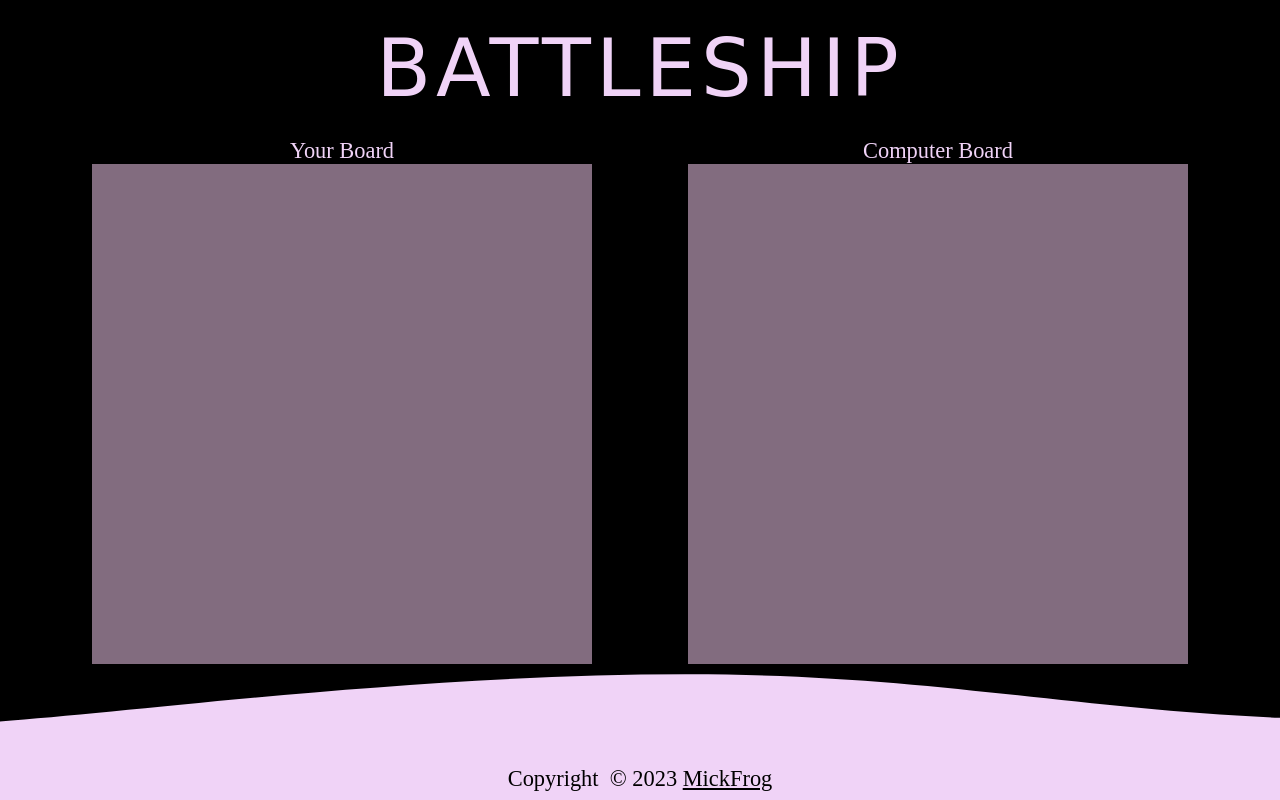
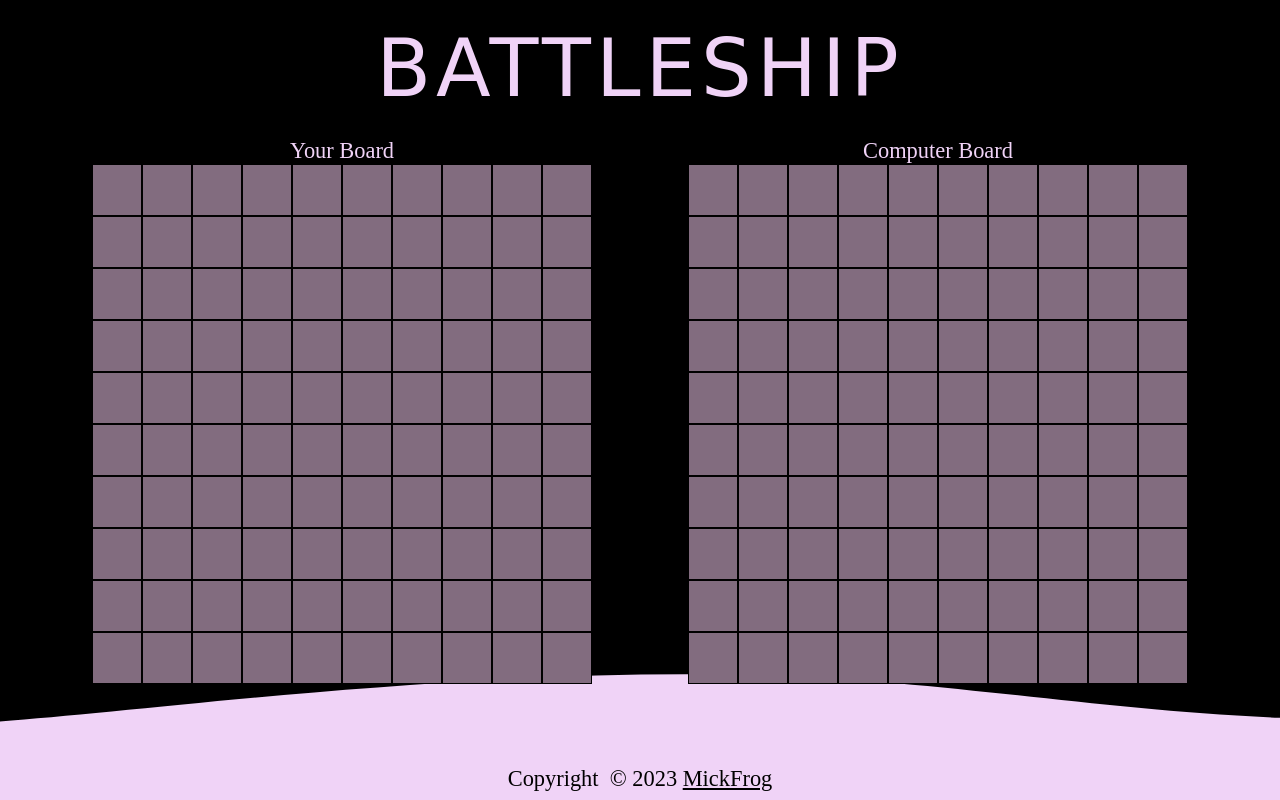
Before and after one commit to MickFrog/battleship, a website built with webpack: page dist/index.html in a window 1280 px wide. Built offline with nearby package versions, Linux system fonts and the light colour scheme; a web font is replaced by a local one.

Commit message:
create boards on pageLoad

```diff
--- /dev/null
+++ b/src/domBusiness/dom.js
@@ -0,0 +1,48 @@
+const DOM_Elements = {
+    humanBoard: document.getElementById('humanBoard'),
+    compBoard: document.getElementById('compBoard'),
+}
+
+function drawPositions(boardElem) {
+    for (let i = 65; i < 75; i++) {
+        let boardRow = createRow();
+
+        for (let j = 0; j < 10; j++) {
+            let newBox = createBox();
+            newBox.setAttribute('boxID', `${String.fromCharCode(i)}${j}`);
+            boardRow.appendChild(newBox);
+        }
+
+        boardElem.appendChild(boardRow);
+    }
+}
+
+function createRow() {
+    let newRow = document.createElement('div');
+
+    newRow.style.display = 'flex';
+    newRow.style.margin = '0';
+
+    return newRow;
+}
+
+function createBox() {
+    let newBox = document.createElement('div');
+
+    newBox.style.margin = '0';
+    newBox.style.border = '1px solid black';
+    newBox.style.width = '50px';
+    newBox.style.height = '50px';
+    newBox.className = 'box';
+
+    return newBox;
+}
+
+function addBoxEvents(boxElem) {
+
+}
+
+export default function initializeBoards() {
+    drawPositions(DOM_Elements.humanBoard);
+    drawPositions(DOM_Elements.compBoard);
+}
--- a/src/index.js
+++ b/src/index.js
@@ -1,2 +1,5 @@
 import './style.css';
 import { Player, AI_Player } from "./player";
+import initializeBoards from './domBusiness/dom';
+
+initializeBoards();
--- a/src/style.css
+++ b/src/style.css
@@ -74,5 +74,11 @@ footer {
     margin-bottom: 3rem;
     background-color: var(--boardBg);
     width: 500px;
-    height: 500px;
+
+    display: flex;
+    flex-direction: column;
 }
+
+.box:hover {
+    background-color: var(--pink);
+}
```
Also changed, not shown: dist/index.html, dist/main.js.
